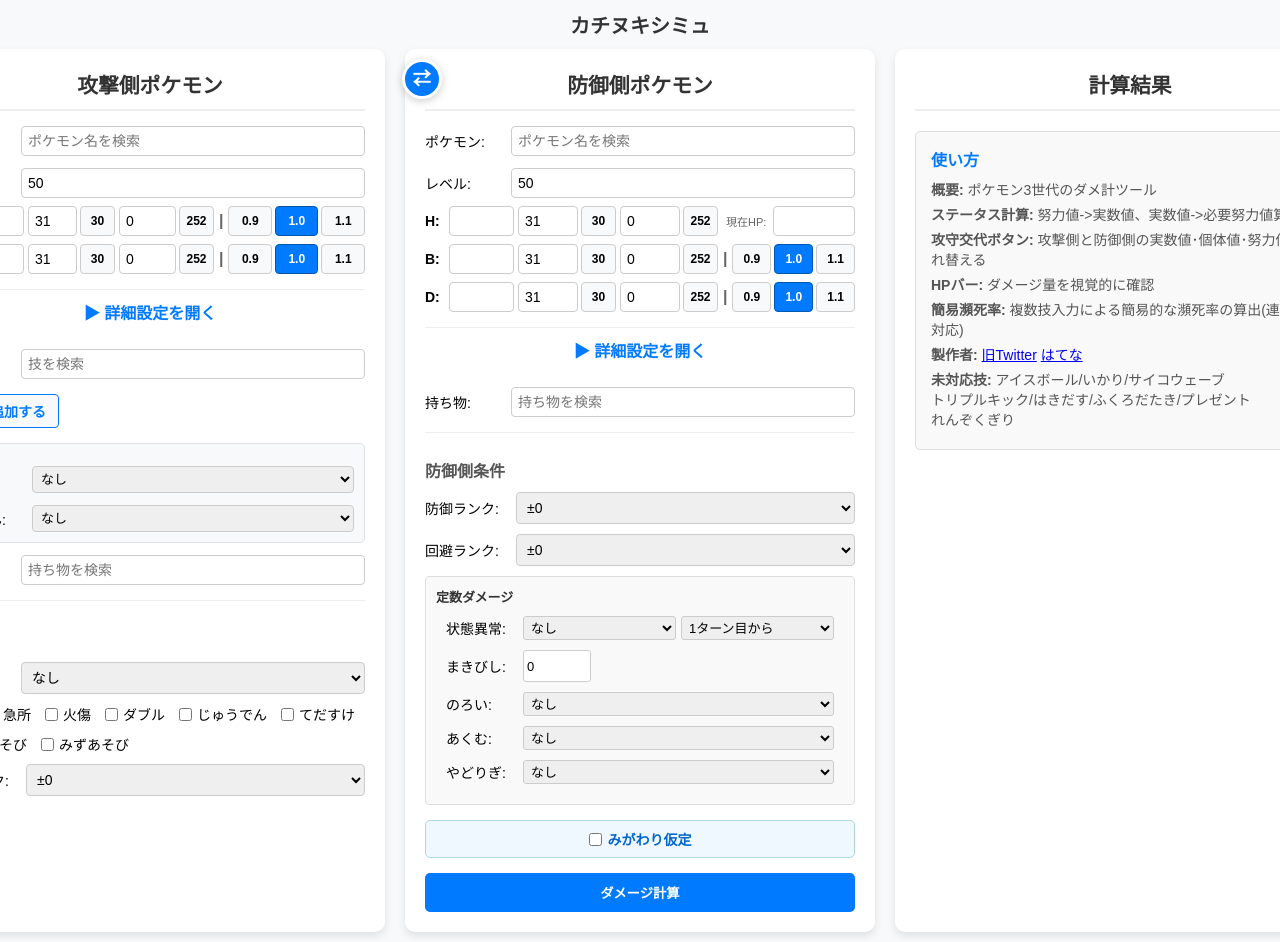
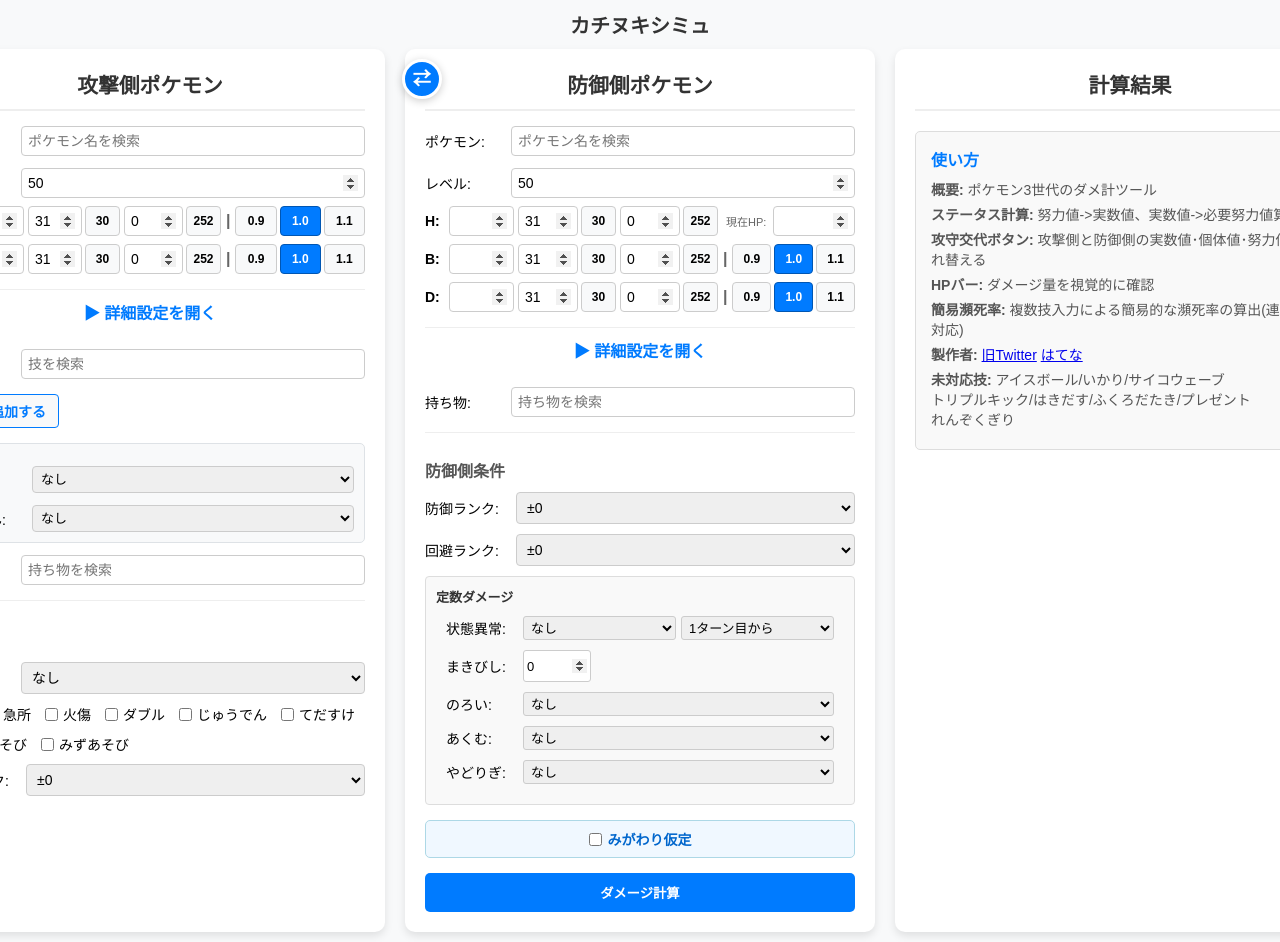
Before and after one commit to pit-true/3genDamageCalculator, a plain HTML site: page index.html in a window 1280 px wide. Shown: the top 942 px of the page. Drawn offline with Linux system fonts and the light colour scheme.

Commit message:
Update style.css

```diff
--- a/style.css
+++ b/style.css
@@ -315,8 +315,9 @@ button:hover {
 
 input[type="number"]::-webkit-outer-spin-button,
 input[type="number"]::-webkit-inner-spin-button {
-    -webkit-appearance: none;
-    margin: 0;
+   -webkit-appearance: inner-spin-button !important;
+   opacity: 1 !important;
+   margin: 0;
 }
 
 /* ========================
```
